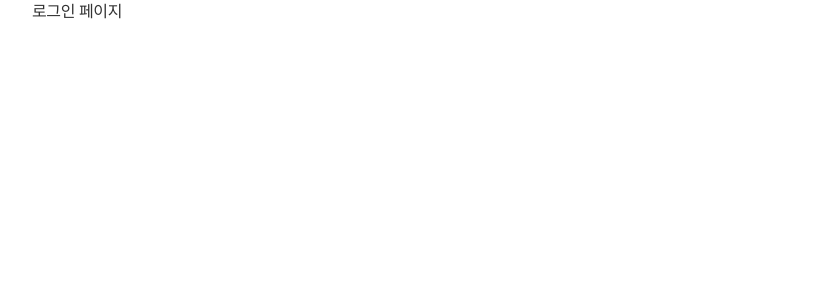
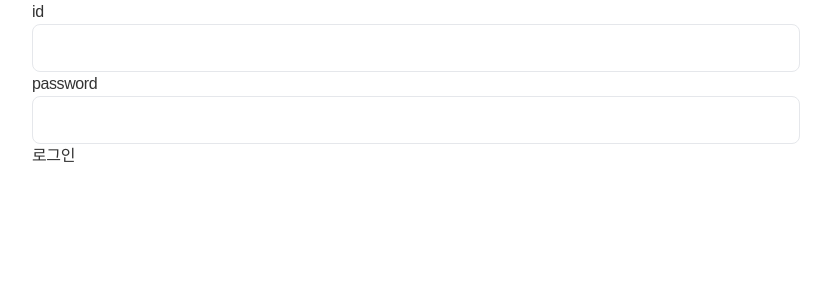
Before and after one commit to Mt-NextJs/linkle, a Next.js app: page /login in a window 1280 px wide. Shown: the top 300 px of the page, without its empty margins (224-1055 px from the left). Built offline with nearby package versions, Linux system fonts and the light colour scheme.

Commit message:
✨ [Feat] login 페이지 로그인 로직 작성 및 adminpage api 일부 연결 #14

```diff
--- a/src/app/admin/page.tsx
+++ b/src/app/admin/page.tsx
@@ -2,12 +2,43 @@
 
 import BasicBlock from "@app/(intro)/components/basicblock";
 import Image from "next/image";
-import { useState } from "react";
+import { useState, useEffect } from "react";
 import Link from "next/link";
 
 import { ClientRoute } from "@config/route";
 
 export default function Admin() {
+  useEffect(() => {
+    const token = sessionStorage.getItem("token");
+    const setVisitor = async () => {
+      try {
+        const response = await fetch(
+          "http://43.201.21.97:3002/api/user/visitor",
+          {
+            method: "GET",
+            headers: {
+              Authorization: `Bearer ${token}`,
+            },
+          },
+        );
+        if (!response.ok) {
+          alert("방문자 조회 실패");
+        } else {
+          const infor = await response.json();
+          setShowToday(infor.data.today);
+          setShowRealTime(infor.data.realTime);
+          setShowTotal(infor.data.total);
+        }
+      } catch (error) {
+        alert("연결 실패");
+      }
+    };
+    setVisitor();
+  }, []);
+  const [showTotal, setShowTotal] = useState("0");
+  const [showToday, setShowToday] = useState("0");
+  const [showRealTime, setShowRealTime] = useState("0");
+
   const DUMMY_BLOCKS = [
     "이벤트",
     "캘린더",
@@ -55,9 +86,14 @@ export default function Admin() {
       </div>
       <br />
       <div className="flex w-full rounded border">
-        <div className="w-8/12 rounded-l border">
+        <div className="grid w-8/12 rounded-l border">
           <h3 className="ml-2 font-bold">방문자</h3>
-          <p className="ml-2">전체 오늘 실시간</p>
+
+          <div className="flex">
+            <p className="ml-2">전체 {showTotal}</p>
+            <p className="ml-2">오늘 {showToday}</p>
+            <p className="ml-2">실시간 {showRealTime}</p>
+          </div>
         </div>
         <div className="w-4/12 rounded-r border">
           <h3 className="ml-2 font-bold">소식받기</h3>
--- a/src/app/login/page.tsx
+++ b/src/app/login/page.tsx
@@ -1,14 +1,61 @@
-import {Metadata} from "next";
+"use client";
 
+import { Metadata } from "next";
+import { useState } from "react";
 //metadata
-export const metadata: Metadata = {
-    title: "Login"
-}
 
 export default function Login() {
+  const [userId, setUserId] = useState("");
+  const [password, setPassword] = useState("");
+
+  async function handleLogin(e: React.FormEvent<HTMLFormElement>) {
+    e.preventDefault();
+    try {
+      const response = await fetch("http://43.201.21.97:3002/api/login", {
+        method: "POST",
+        headers: {
+          "Content-Type": "application/json",
+        },
+        body: JSON.stringify({
+          userId: userId,
+          password: password,
+        }),
+      });
+      const infor = await response.json();
+      if (response.ok) {
+        alert("성공");
+        sessionStorage.setItem("token", infor.data.token);
+      } else {
+        alert("실패");
+      }
+    } catch (error) {
+      console.log(error);
+    }
+  }
+
   return (
     <div>
-      <h1>로그인 페이지</h1>
+      <form onSubmit={handleLogin}>
+        <label htmlFor="id">
+          id
+          <input
+            type="text"
+            id="id"
+            value={userId}
+            onChange={(e) => setUserId(e.target.value)}
+          ></input>
+        </label>
+        <label htmlFor="password">
+          password
+          <input
+            type="password"
+            id="password"
+            value={password}
+            onChange={(e) => setPassword(e.target.value)}
+          ></input>
+        </label>
+        <button type="submit">로그인</button>
+      </form>
     </div>
   );
 }
```
Also changed, not shown: api.txt.
